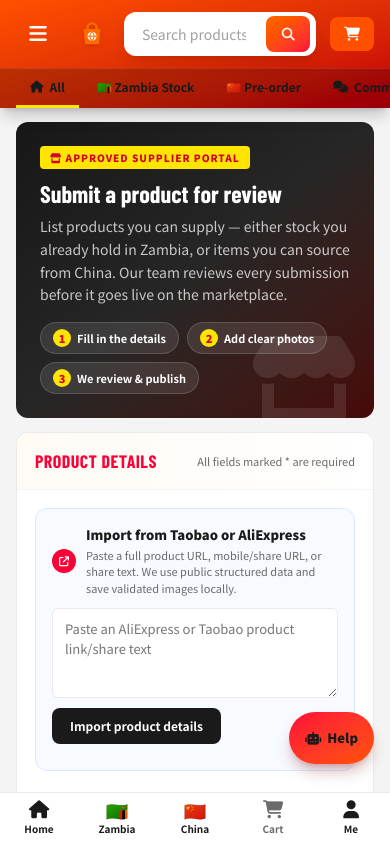
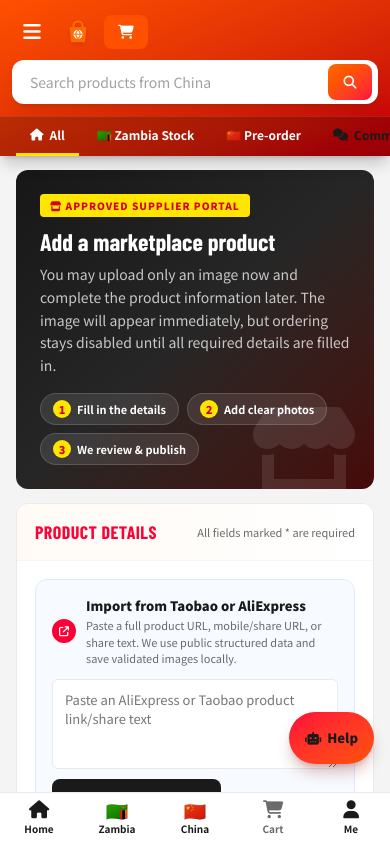
Before and after one commit to eddiemac1993/china_zed_marketplace, a Django app: page /supplier/submit-product/ in a window 390 px wide. Shown: the top 843 px of the page. Run offline with Django 5.2, Linux system fonts and the light colour scheme; the visitor is signed in with stand-in values (Sample User, id 1); data comes from the database, SQL or seed files in the repository; data that the repository does not hold is empty; some libraries are stand-ins or nearby versions; some web fonts are replaced.

Commit message:
Improve mobile shopping and admin draft products

```diff
--- a/core/forms.py
+++ b/core/forms.py
@@ -235,9 +235,19 @@ class SupplierProductRequestForm(forms.ModelForm):
         self.user = kwargs.pop("user", None)
         super().__init__(*args, **kwargs)
         self.fields["supplier_contact"].required = True
+        if self.user and self.user.is_staff:
+            for field_name in (
+                "supplier_name", "supplier_contact", "product_name", "description",
+                "category", "rmb_price", "local_price", "stock_quantity",
+                "price_confirmed", "selected_color", "selected_size",
+                "selected_other_variants",
+            ):
+                self.fields[field_name].required = False
 
     def clean(self):
         cleaned_data = super().clean()
+
+        is_staff_draft = bool(self.user and self.user.is_staff)
 
         product_type = cleaned_data.get("product_type")
         stock_quantity = cleaned_data.get("stock_quantity") or 0
@@ -252,7 +262,7 @@ class SupplierProductRequestForm(forms.ModelForm):
         cover_image = self.files.get("image")
         variant_data = cleaned_data.get("imported_variant_data") or {}
 
-        if product_type == "local":
+        if product_type == "local" and not is_staff_draft:
             if stock_quantity <= 0:
                 self.add_error(
                     "stock_quantity",
@@ -265,7 +275,7 @@ class SupplierProductRequestForm(forms.ModelForm):
                     "Please enter local price in ZMW."
                 )
 
-        if product_type == "preorder":
+        if product_type == "preorder" and not is_staff_draft:
             if stock_quantity <= 0:
                 self.add_error("stock_quantity", "Please enter the quantity you can supply.")
             if not rmb_price:
@@ -279,9 +289,9 @@ class SupplierProductRequestForm(forms.ModelForm):
         if not uploaded_images and not cover_image and not imported_paths:
             self.add_error("images", "Add at least one valid product image before submission.")
 
-        if variant_data.get("colors") and not cleaned_data.get("selected_color"):
+        if not is_staff_draft and variant_data.get("colors") and not cleaned_data.get("selected_color"):
             self.add_error("selected_color", "Select or enter the exact colour.")
-        if variant_data.get("sizes") and not cleaned_data.get("selected_size"):
+        if not is_staff_draft and variant_data.get("sizes") and not cleaned_data.get("selected_size"):
             self.add_error("selected_size", "Select or enter the exact size.")
 
         return cleaned_data
--- a/core/templates/core/assistant.html
+++ b/core/templates/core/assistant.html
@@ -5,15 +5,15 @@
 {% block floating_actions %}{% endblock %}
 
 {% block content %}
-<div class="mx-auto max-w-[920px] px-3.5 py-4.5">
-    <div class="overflow-hidden rounded-xl border border-brand-border bg-white shadow-lg shadow-black/5">
+<div class="mx-auto flex h-[calc(100dvh-150px)] max-w-[920px] flex-col px-3.5 py-3 sm:h-[calc(100dvh-132px)]">
+    <div class="flex min-h-0 flex-1 flex-col overflow-hidden rounded-xl border border-brand-border bg-white shadow-lg shadow-black/5">
         <div class="no-scrollbar flex gap-2 overflow-x-auto border-b border-brand-border p-3">
             <button type="button" data-question="How does the 35% deposit work?" class="whitespace-nowrap rounded-full border border-brand-border bg-neutral-50 px-3 py-2 text-xs font-extrabold transition hover:border-brand-red hover:text-brand-red">35% deposit</button>
             <button type="button" data-question="How long does delivery from China take?" class="whitespace-nowrap rounded-full border border-brand-border bg-neutral-50 px-3 py-2 text-xs font-extrabold transition hover:border-brand-red hover:text-brand-red">Delivery time</button>
             <button type="button" data-question="How do I request a product from Alibaba or Temu?" class="whitespace-nowrap rounded-full border border-brand-border bg-neutral-50 px-3 py-2 text-xs font-extrabold transition hover:border-brand-red hover:text-brand-red">Request product</button>
             <button type="button" data-question="What happens if my item is unavailable?" class="whitespace-nowrap rounded-full border border-brand-border bg-neutral-50 px-3 py-2 text-xs font-extrabold transition hover:border-brand-red hover:text-brand-red">Unavailable item</button>
         </div>
-        <div class="flex h-[min(56vh,540px)] min-h-[360px] flex-col gap-2.5 overflow-y-auto p-4" id="messages">
+        <div class="flex min-h-0 flex-1 flex-col gap-2.5 overflow-y-auto overscroll-contain p-4" id="messages">
             <div class="max-w-[82%] rounded-xl rounded-tl-sm bg-neutral-100 px-3.5 py-2.5 text-[13px] leading-relaxed text-brand-ink">Hi, I am the ChinaZed AI assistant. Ask me about deposits, delivery, product requests, order tracking, or balances.</div>
         </div>
         <form class="flex gap-2 border-t border-brand-border bg-neutral-50 p-3" id="chatForm">
--- a/core/templates/core/base.html
+++ b/core/templates/core/base.html
@@ -77,7 +77,7 @@
     </style>
     {% block extra_head %}{% endblock %}
 </head>
-<body x-data="{ cartOpen: false, menuOpen: false }" class="bg-brand-bg font-sans text-[13px] text-brand-ink antialiased">
+<body x-data="{ cartOpen: false, menuOpen: false }" class="{% if request.resolver_match.url_name == 'assistant' %}h-[100dvh] overflow-hidden{% endif %} bg-brand-bg font-sans text-[13px] text-brand-ink antialiased">
 
 {% include "core/components/_mobile_menu.html" %}
 {% if request.user.is_authenticated %}
@@ -104,7 +104,7 @@
 </main>
 
 <!-- FOOTER -->
-<footer class="mt-6 bg-neutral-900 print:hidden">
+<footer class="mt-6 bg-neutral-900 print:hidden {% if request.resolver_match.url_name == 'assistant' %}hidden{% endif %}">
     <div class="mx-auto grid max-w-[1300px] gap-9 px-5 py-7 sm:grid-cols-3">
         <div>
             <svg class="h-[70px] w-[70px]" viewBox="0 0 64 64" role="img" aria-label="ChinaZed marketplace"><path d="M17 23h30l-2.5 27h-25z" fill="#ff6a00"/><path d="M24 25v-4a8 8 0 0 1 16 0v4" fill="none" stroke="#ff6a00" stroke-width="4" stroke-linecap="round"/><circle cx="32" cy="36" r="8" fill="#fff"/><path d="M24 36h16M32 28c3 3 4 5 4 8s-1 5-4 8c-3-3-4-5-4-8s1-5 4-8z" fill="none" stroke="#ff6a00" stroke-width="1.8"/></svg>
--- a/core/templates/core/checkout.html
+++ b/core/templates/core/checkout.html
@@ -74,7 +74,7 @@
                         {% if has_collection_centres %}
                         <label class="relative block cursor-pointer rounded-lg border-2 p-3.5 transition"
                                :class="deliveryMethod === 'collection' ? 'border-brand-red bg-red-50/50' : 'border-brand-border hover:border-brand-red/50'">
-                            <input type="radio" name="delivery_method" value="collection" x-model="deliveryMethod" class="sr-only">
+                            <input type="radio" name="delivery_method" value="collection" x-model="deliveryMethod" class="absolute right-3 top-3 h-4 w-4 accent-red-600">
                             <div class="mb-1.5 flex items-center justify-between">
                                 <span class="text-[13px] font-black text-brand-ink"><i class="fa-solid fa-shop text-brand-orange"></i> Collect from a Centre</span>
                                 <i class="fa-solid fa-circle-check text-brand-red" x-show="deliveryMethod === 'collection'"></i>
@@ -85,7 +85,7 @@
 
                         <label class="relative block cursor-pointer rounded-lg border-2 p-3.5 transition"
                                :class="deliveryMethod === 'direct' ? 'border-brand-red bg-red-50/50' : 'border-brand-border hover:border-brand-red/50'">
-                            <input type="radio" name="delivery_method" value="direct" x-model="deliveryMethod" class="sr-only">
+                            <input type="radio" name="delivery_method" value="direct" x-model="deliveryMethod" class="absolute right-3 top-3 h-4 w-4 accent-red-600">
                             <div class="mb-1.5 flex items-center justify-between">
                                 <span class="text-[13px] font-black text-brand-ink"><i class="fa-solid fa-house text-brand-orange"></i> Deliver to My Address</span>
                                 <i class="fa-solid fa-circle-check text-brand-red" x-show="deliveryMethod === 'direct'"></i>
--- a/core/templates/core/components/_header.html
+++ b/core/templates/core/components/_header.html
@@ -1,7 +1,7 @@
 <header class="sticky top-0 z-[200] bg-gradient-to-br from-brand-orange to-red-700 shadow-lg shadow-black/20">
-    <div class="mx-auto flex max-w-[1300px] items-center gap-3.5 px-4 py-3 sm:px-5">
+    <div class="mx-auto flex max-w-[1300px] flex-wrap items-center gap-2 px-3 py-3 sm:flex-nowrap sm:gap-3.5 sm:px-5">
         <button type="button" @click="menuOpen = true" aria-label="Open menu" aria-expanded="false" :aria-expanded="menuOpen.toString()"
-                class="grid h-11 w-11 shrink-0 place-items-center rounded-lg text-white transition hover:bg-white/15 lg:hidden">
+                class="grid h-10 w-10 shrink-0 place-items-center rounded-lg text-white transition hover:bg-white/15 lg:hidden">
             <i class="fa-solid fa-bars text-xl"></i>
         </button>
 
@@ -11,7 +11,7 @@
         </a>
 
         <!-- SEARCH -->
-        <div class="relative min-w-0 flex-1" x-data="{ open: false }" @click.outside="open = false">
+        <div class="relative order-last min-w-0 basis-full sm:order-none sm:flex-1 sm:basis-auto" x-data="{ open: false }" @click.outside="open = false">
             <form method="GET" action="{% url 'home' %}" class="flex h-11 items-center overflow-hidden rounded-xl border-2 border-transparent bg-white shadow-lg shadow-black/10 focus-within:border-orange-200">
                 <input type="text" name="q" value="{{ query|default:'' }}" autocomplete="off"
                        placeholder="Search products from China"
@@ -55,11 +55,11 @@
     <!-- CATEGORY NAV -->
     <nav class="border-t border-white/10 bg-black/20">
         <div class="no-scrollbar mx-auto flex max-w-[1300px] gap-1 overflow-x-auto px-4 sm:px-5">
-            <a href="{% url 'home' %}" class="flex items-center gap-1.5 whitespace-nowrap border-b-[3px] px-3.5 py-2.5 text-xs font-bold text-white/80 transition hover:bg-white/10 hover:text-white {% if not category_id and not product_type %}border-brand-yellow text-white{% else %}border-transparent{% endif %}"><i class="fa-solid fa-house"></i> All</a>
-            <a href="{% url 'home' %}?type=local#results" class="flex items-center whitespace-nowrap border-b-[3px] px-3.5 py-2.5 text-xs font-bold text-white/80 transition hover:bg-white/10 hover:text-white {% if product_type == 'local' %}border-brand-yellow text-white{% else %}border-transparent{% endif %}">🇿🇲 Zambia Stock</a>
-            <a href="{% url 'home' %}?type=preorder#results" class="flex items-center whitespace-nowrap border-b-[3px] px-3.5 py-2.5 text-xs font-bold text-white/80 transition hover:bg-white/10 hover:text-white {% if product_type == 'preorder' %}border-brand-yellow text-white{% else %}border-transparent{% endif %}">🇨🇳 Pre-order</a>
+            <a href="{% url 'home' %}" class="flex items-center gap-1.5 whitespace-nowrap border-b-[3px] px-3.5 py-2.5 text-xs font-bold !text-white transition hover:bg-white/10 {% if not category_id and not product_type %}border-brand-yellow text-white{% else %}border-transparent{% endif %}"><i class="fa-solid fa-house"></i> All</a>
+            <a href="{% url 'home' %}?type=local#results" class="flex items-center whitespace-nowrap border-b-[3px] px-3.5 py-2.5 text-xs font-bold !text-white transition hover:bg-white/10 {% if product_type == 'local' %}border-brand-yellow text-white{% else %}border-transparent{% endif %}">🇿🇲 Zambia Stock</a>
+            <a href="{% url 'home' %}?type=preorder#results" class="flex items-center whitespace-nowrap border-b-[3px] px-3.5 py-2.5 text-xs font-bold !text-white transition hover:bg-white/10 {% if product_type == 'preorder' %}border-brand-yellow text-white{% else %}border-transparent{% endif %}">🇨🇳 Pre-order</a>
             {% for category in nav_categories %}
-                <a href="{% url 'home' %}?category={{ category.id }}#results" class="flex items-center whitespace-nowrap border-b-[3px] px-3.5 py-2.5 text-xs font-bold text-white/80 transition hover:bg-white/10 hover:text-white {% if category_id == category.id|stringformat:'s' %}border-brand-yellow text-white{% else %}border-transparent{% endif %}">{{ category.name }}</a>
+                <a href="{% url 'home' %}?category={{ category.id }}#results" class="flex items-center whitespace-nowrap border-b-[3px] px-3.5 py-2.5 text-xs font-bold !text-white transition hover:bg-white/10 {% if category_id == category.id|stringformat:'s' %}border-brand-yellow text-white{% else %}border-transparent{% endif %}">{{ category.name }}</a>
             {% endfor %}
             <a href="{% url 'communinity:home' %}" class="ml-auto flex items-center gap-1.5 whitespace-nowrap border-b-[3px] border-transparent px-3.5 py-2.5 text-xs font-bold text-brand-yellow transition hover:bg-white/10"><i class="fa-solid fa-comments"></i> Community</a>
         </div>
--- a/core/templates/core/place_order.html
+++ b/core/templates/core/place_order.html
@@ -89,7 +89,7 @@
                         {% if has_collection_centres %}
                         <label class="relative block cursor-pointer rounded-lg border-2 p-3 transition"
                                :class="deliveryMethod === 'collection' ? 'border-brand-red bg-red-50/50' : 'border-brand-border hover:border-brand-red/50'">
-                            <input type="radio" name="delivery_method" value="collection" x-model="deliveryMethod" class="sr-only">
+                            <input type="radio" name="delivery_method" value="collection" x-model="deliveryMethod" class="absolute right-3 top-3 h-4 w-4 accent-red-600">
                             <div class="mb-1 flex items-center justify-between">
                                 <span class="text-xs font-black text-brand-ink"><i class="fa-solid fa-shop text-brand-orange"></i> Collect from Centre</span>
                                 <i class="fa-solid fa-circle-check text-brand-red" x-show="deliveryMethod === 'collection'"></i>
@@ -99,7 +99,7 @@
                         {% endif %}
                         <label class="relative block cursor-pointer rounded-lg border-2 p-3 transition"
                                :class="deliveryMethod === 'direct' ? 'border-brand-red bg-red-50/50' : 'border-brand-border hover:border-brand-red/50'">
-                            <input type="radio" name="delivery_method" value="direct" x-model="deliveryMethod" class="sr-only">
+                            <input type="radio" name="delivery_method" value="direct" x-model="deliveryMethod" class="absolute right-3 top-3 h-4 w-4 accent-red-600">
                             <div class="mb-1 flex items-center justify-between">
                                 <span class="text-xs font-black text-brand-ink"><i class="fa-solid fa-house text-brand-orange"></i> Direct to Address</span>
                                 <i class="fa-solid fa-circle-check text-brand-red" x-show="deliveryMethod === 'direct'"></i>
--- a/core/templates/core/supplier_submit_product.html
+++ b/core/templates/core/supplier_submit_product.html
@@ -31,8 +31,8 @@
         <i class="fa-solid fa-store pointer-events-none absolute bottom-[-14px] right-4 text-[96px] text-white/10"></i>
         <div class="relative z-10">
             <div class="mb-2.5 inline-block rounded bg-brand-yellow px-2.5 py-1 text-[10px] font-black uppercase tracking-widest text-brand-red-dark"><i class="fa-solid fa-store"></i> Approved Supplier Portal</div>
-            <h1 class="font-display text-2xl font-black leading-tight sm:text-3xl">Submit a product for review</h1>
-            <p class="mt-1.5 max-w-2xl text-sm leading-relaxed text-white/75">List products you can supply — either stock you already hold in Zambia, or items you can source from China. Our team reviews every submission before it goes live on the marketplace.</p>
+            <h1 class="font-display text-2xl font-black leading-tight sm:text-3xl">{% if request.user.is_staff %}Add a marketplace product{% else %}Submit a product for review{% endif %}</h1>
+            <p class="mt-1.5 max-w-2xl text-sm leading-relaxed text-white/75">{% if request.user.is_staff %}You may upload only an image now and complete the product information later. The image will appear immediately, but ordering stays disabled until all required details are filled in.{% else %}List products you can supply — either stock you already hold in Zambia, or items you can source from China. Our team reviews every submission before it goes live on the marketplace.{% endif %}</p>
             <div class="mt-4 flex flex-wrap gap-2">
                 <span class="inline-flex items-center gap-1.5 rounded-full border border-white/15 bg-white/10 px-3 py-1.5 text-[11px] font-bold"><b class="grid h-[18px] w-[18px] shrink-0 place-items-center rounded-full bg-brand-yellow text-[11px] font-black text-brand-red-dark">1</b> Fill in the details</span>
                 <span class="inline-flex items-center gap-1.5 rounded-full border border-white/15 bg-white/10 px-3 py-1.5 text-[11px] font-bold"><b class="grid h-[18px] w-[18px] shrink-0 place-items-center rounded-full bg-brand-yellow text-[11px] font-black text-brand-red-dark">2</b> Add clear photos</span>
@@ -249,9 +249,9 @@
 
                         <div class="-mx-4.5 -mb-4.5 mt-6 flex flex-wrap items-center justify-between gap-3 border-t border-neutral-100 bg-neutral-50 px-4.5 py-4 sm:-mx-5 sm:-mb-5 sm:px-5">
                             <div class="min-w-[180px] flex-1 text-[11px] leading-relaxed text-brand-muted">
-                                Your submission goes to our team for review. Nothing is published until it is approved.
+                                {% if request.user.is_staff %}Your product is published immediately. Incomplete products display without ordering controls.{% else %}Your submission goes to our team for review. Nothing is published until it is approved.{% endif %}
                             </div>
-                            <button type="submit" class="whitespace-nowrap rounded-lg bg-brand-red px-6 py-3 text-sm font-black text-white transition hover:bg-brand-red-dark active:scale-[0.98]">Submit for review <i class="fa-solid fa-arrow-right"></i></button>
+                            <button type="submit" class="whitespace-nowrap rounded-lg bg-brand-red px-6 py-3 text-sm font-black text-white transition hover:bg-brand-red-dark active:scale-[0.98]">{% if request.user.is_staff %}Publish Product{% else %}Submit for review{% endif %} <i class="fa-solid fa-arrow-right"></i></button>
                         </div>
                     </form>
 
--- a/core/views.py
+++ b/core/views.py
@@ -29,6 +29,7 @@ from .marketplace_importer import ImportFailure, import_marketplace_product
 from .utils import with_display_annotations, apply_sort
 from .models import (
     Product,
+    ProductImage,
     ProductReview,
     CustomerProductRequest,
     Order,
@@ -584,6 +585,10 @@ def add_to_cart_view(request, slug):
         is_available=True
     )
 
+    if not product.is_order_ready():
+        messages.error(request, "This product is not ready to order yet.")
+        return redirect("product_detail", slug=product.slug)
+
     quantity = 1
 
     if request.method == "POST":
@@ -893,6 +898,10 @@ def place_order_view(request, slug):
         slug=slug,
         is_available=True
     )
+
+    if not product.is_order_ready():
+        messages.error(request, "This product is not ready to order yet.")
+        return redirect("product_detail", slug=product.slug)
 
     if product.product_type == "local" and product.stock_quantity <= 0:
         messages.error(request, "This product is currently out of stock.")
@@ -1173,6 +1182,14 @@ def supplier_submit_product(request):
             if not uploaded_images and request.FILES.get("image"):
                 supplier_request.image = request.FILES.get("image")
 
+            if request.user.is_staff:
+                supplier_request.supplier_name = supplier_request.supplier_name or request.user.get_username()
+                supplier_request.product_name = supplier_request.product_name or "New product"
+                supplier_request.description = supplier_request.description or ""
+                supplier_request.is_reviewed = True
+                supplier_request.is_approved = True
+                supplier_request.admin_note = "Published automatically by an administrator."
+
             supplier_request.save()
 
             # Save locally imported marketplace images.
@@ -1195,6 +1212,33 @@ def supplier_submit_product(request):
                 if index == 0 and not supplier_request.image:
                     supplier_request.image = img
                     supplier_request.save()
+
+            if request.user.is_staff:
+                product_price = supplier_request.local_price if supplier_request.product_type == "local" else supplier_request.rmb_price
+                product = Product.objects.create(
+                    name=supplier_request.product_name,
+                    description=supplier_request.description,
+                    rmb_price=product_price or 0,
+                    category=supplier_request.category,
+                    product_type=supplier_request.product_type,
+                    stock_quantity=supplier_request.stock_quantity,
+                    source_platform=supplier_request.source_platform,
+                    source_link=supplier_request.source_link,
+                    external_image_url=supplier_request.external_image_url,
+                    external_gallery_urls=supplier_request.external_gallery_urls,
+                    supplier_name=supplier_request.supplier_name,
+                    supplier_contact=supplier_request.supplier_contact,
+                    status="draft",
+                    is_available=True,
+                )
+                if supplier_request.image:
+                    product.image = supplier_request.image
+                    product.save(update_fields=["image", "updated_at"])
+                for request_image in supplier_request.images.all():
+                    ProductImage.objects.create(product=product, image=request_image.image, caption=request_image.caption)
+
+                messages.success(request, "Product published. Complete the missing information when ready.")
+                return redirect("product_detail", slug=product.slug)
 
             messages.success(
                 request,
```
Also changed, not shown: core/models.py (+15 -0 lines), core/templates/core/components/_product_card.html (+14 -1 lines), core/templates/core/product_detail.html (+20 -3 lines), core/static/core/css/tailwind.css.
